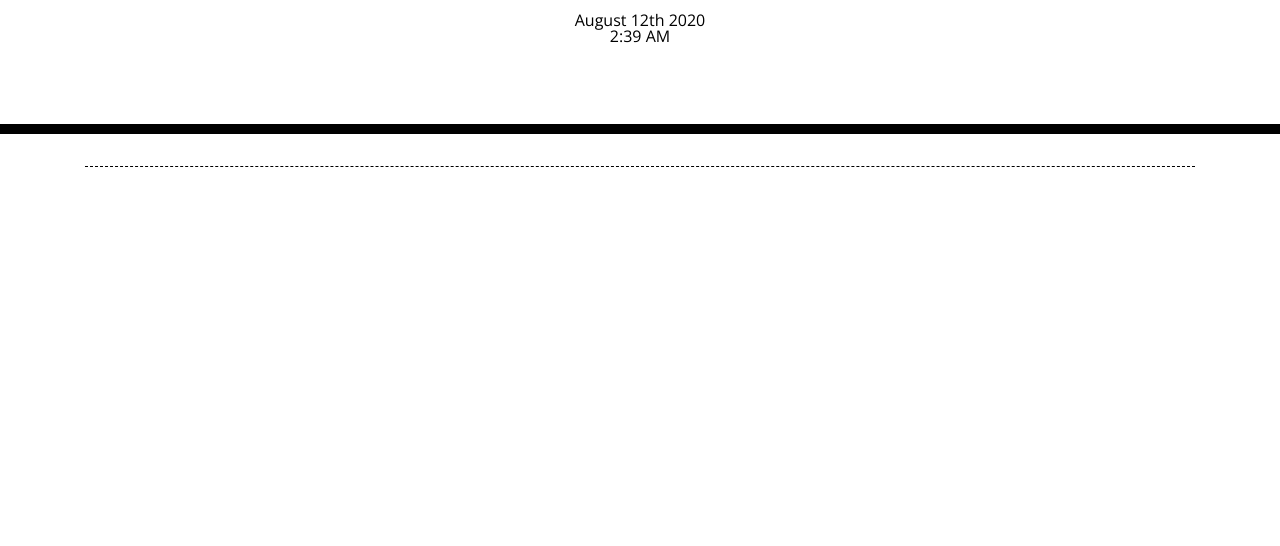
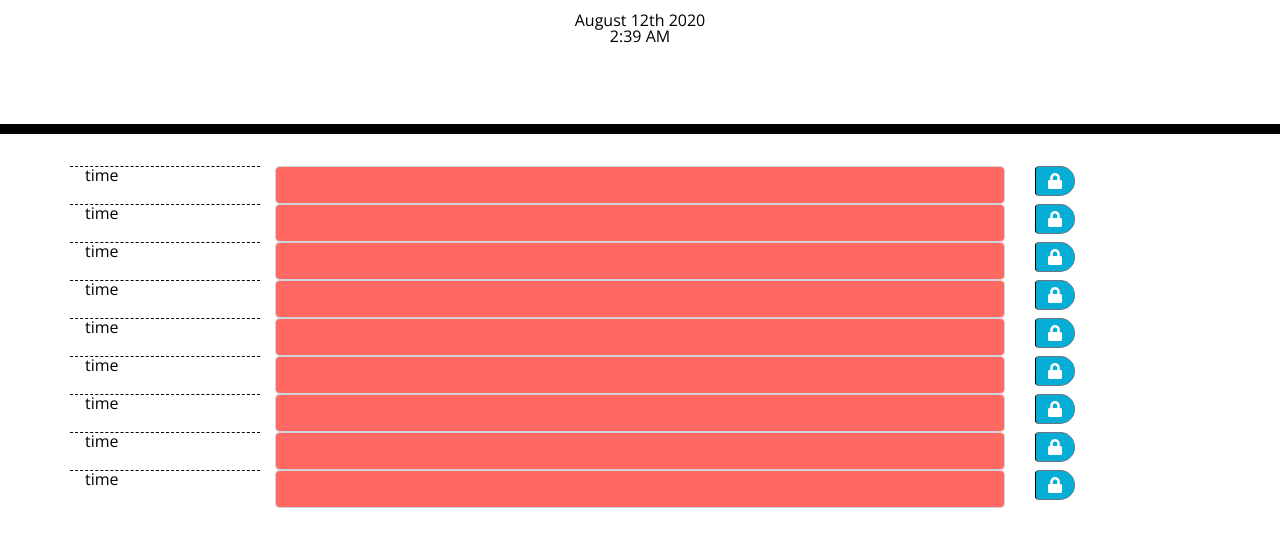
Before and after one commit to AZonaGarcia/day-planner, a plain HTML site: page index.html in a window 1280 px wide. Shown: the part 182-728 px from the top of the page. Drawn offline with nearby package versions, Linux system fonts and the light colour scheme.

Commit message:
created basic layout in html

```diff
--- a/assets/style.css
+++ b/assets/style.css
@@ -30,11 +30,7 @@ textarea{
   border-radius: 15px;
 }
 
-.row {
-  white-space: pre-wrap;
-  height: 80px;
-  border-top: 1px solid white;;
-}
+
 
 .hour {
   background-color: #ffffff;
--- a/assets/style.js
+++ b/assets/style.js
@@ -1,4 +1,4 @@
 $(".date").text(moment().format("MMMM Do YYYY"))
 $(".time").text(moment().format('LT'))
 
-$(".hour").textmoment().format('HH')
+$("#time").text(moment().format('HH'))
--- a/index.html
+++ b/index.html
@@ -19,22 +19,129 @@
     <h1 class="display-3">Work Day Scheduler</h1>
     <p class="lead">A simple calendar app for scheduling your work day</p>
     <p id="currentDay" class="lead">
-      <div class="date"></div>
-      <div class="time"></div>
+    <div class="date"></div>
+    <div class="time"></div>
     </p>
   </header>
 
   <div class="container">
     <!-- Timeblocks go here -->
-    <div class="hour"></div>
+    <div class="row">
+      <div class="col-2 hour">
+        <label id="hour9" alt="time">time</label>
+      </div>
+      <div class="col-8">
+        <input type="text" class="form-control present" placeholder=" "></input>
+      </div>
+      <div class="col-2">
+        <button class="btn btn-outline-secondary fas fa-lock saveBtn" type="button" id="saveBtn"></button>
+      </div>
+    </div>
+
+    <div class="row">
+      <div class="col-2 hour">
+        <label id="hour10" alt="time">time</label>
+      </div>
+      <div class="col-8">
+        <input type="text" class="form-control present" placeholder=" "></input>
+      </div>
+      <div class="col-2">
+        <button class="btn btn-outline-secondary fas fa-lock saveBtn" type="button" id="saveBtn"></button>
+      </div>
+    </div>
+
+    <div class="row">
+      <div class="col-2 hour">
+        <label id="hour11" alt="time">time</label>
+      </div>
+      <div class="col-8">
+        <input type="text" class="form-control present" placeholder=" "></input>
+      </div>
+      <div class="col-2">
+        <button class="btn btn-outline-secondary fas fa-lock saveBtn" type="button" id="saveBtn"></button>
+      </div>
+    </div>
+
+    <div class="row">
+      <div class="col-2 hour">
+        <label id="hour12" alt="time">time</label>
+      </div>
+      <div class="col-8">
+        <input type="text" class="form-control present" placeholder=" "></input>
+      </div>
+      <div class="col-2">
+        <button class="btn btn-outline-secondary fas fa-lock saveBtn" type="button" id="saveBtn"></button>
+      </div>
+    </div>
+
+    <div class="row">
+      <div class="col-2 hour">
+        <label id="hour13" alt="time">time</label>
+      </div>
+      <div class="col-8">
+        <input type="text" class="form-control present" placeholder=" "></input>
+      </div>
+      <div class="col-2">
+        <button class="btn btn-outline-secondary fas fa-lock saveBtn" type="button" id="saveBtn"></button>
+      </div>
+    </div>
+
+    <div class="row">
+      <div class="col-2 hour">
+        <label id="hour14" alt="time">time</label>
+      </div>
+      <div class="col-8">
+        <input type="text" class="form-control present" placeholder=" "></input>
+      </div>
+      <div class="col-2">
+        <button class="btn btn-outline-secondary fas fa-lock saveBtn" type="button" id="saveBtn"></button>
+      </div>
+    </div>
+
+    <div class="row">
+      <div class="col-2 hour">
+        <label id="hour15" alt="time">time</label>
+      </div>
+      <div class="col-8">
+        <input type="text" class="form-control present" placeholder=" "></input>
+      </div>
+      <div class="col-2">
+        <button class="btn btn-outline-secondary fas fa-lock saveBtn" type="button" id="saveBtn"></button>
+      </div>
+    </div>
+
+    <div class="row">
+      <div class="col-2 hour">
+        <label id="hour16" alt="time">time</label>
+      </div>
+      <div class="col-8">
+        <input type="text" class="form-control present" placeholder=" "></input>
+      </div>
+      <div class="col-2">
+        <button class="btn btn-outline-secondary fas fa-lock saveBtn" type="button" id="saveBtn"></button>
+      </div>
+    </div>
+
+    <div class="row">
+      <div class="col-2 hour">
+        <label id="hour17" alt="time">time</label>
+      </div>
+      <div class="col-8">
+        <input type="text" class="form-control present" placeholder=" "></input>
+      </div>
+      <div class="col-2">
+        <button class="btn btn-outline-secondary fas fa-lock saveBtn" type="button" id="saveBtn"></button>
+      </div>
+    </div>
+
   </div>
-
   <script src="http://code.jquery.com/jquery-3.5.1.min.js"
     integrity="sha256-9/aliU8dGd2tb6OSsuzixeV4y/faTqgFtohetphbbj0=" crossorigin="anonymous"></script>
   <script src="https://cdnjs.cloudflare.com/ajax/libs/moment.js/2.27.0/moment.min.js"
     integrity="sha512-rmZcZsyhe0/MAjquhTgiUcb4d9knaFc7b5xAfju483gbEXTkeJRUMIPk6s3ySZMYUHEcjKbjLjyddGWMrNEvZg=="
     crossorigin="anonymous"></script>
-    <script src="./assets/style.js"></script>
+  <script src="./assets/style.js"></script>
+
 
 </body>
 
```
